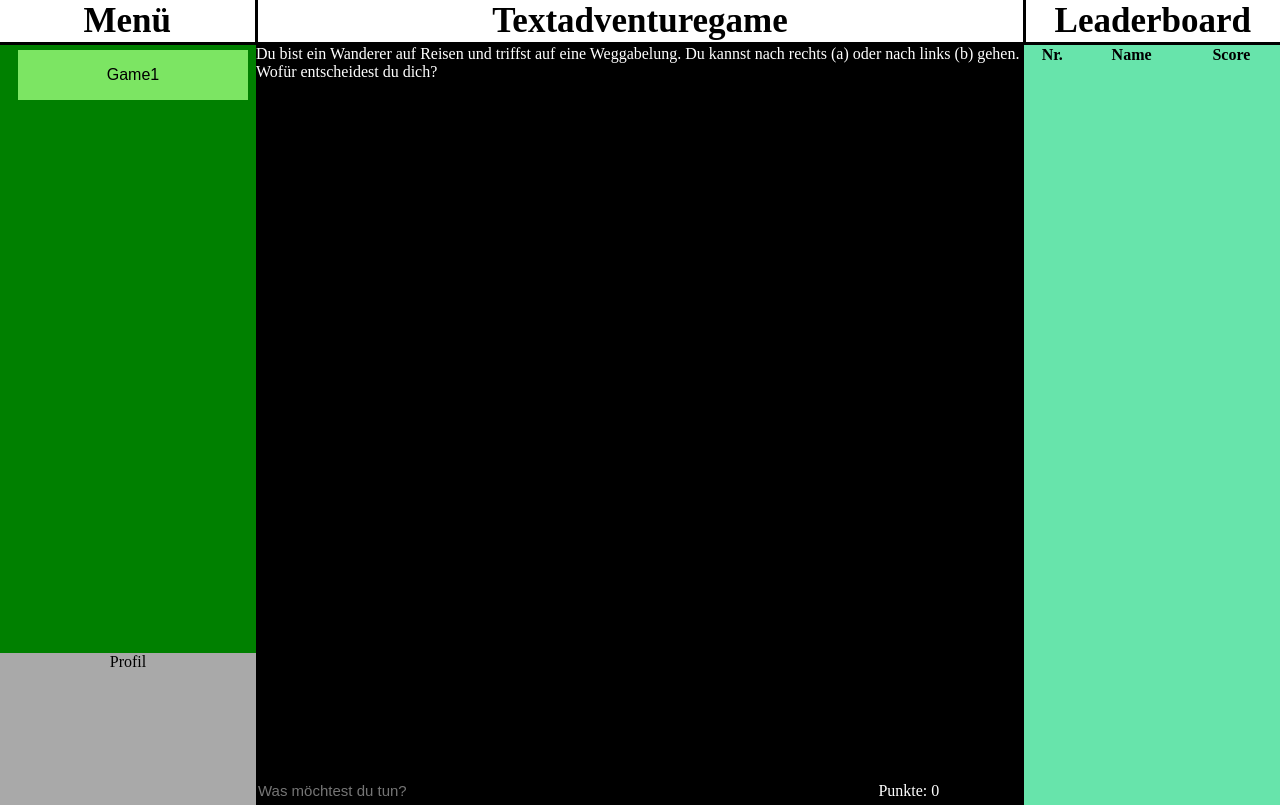
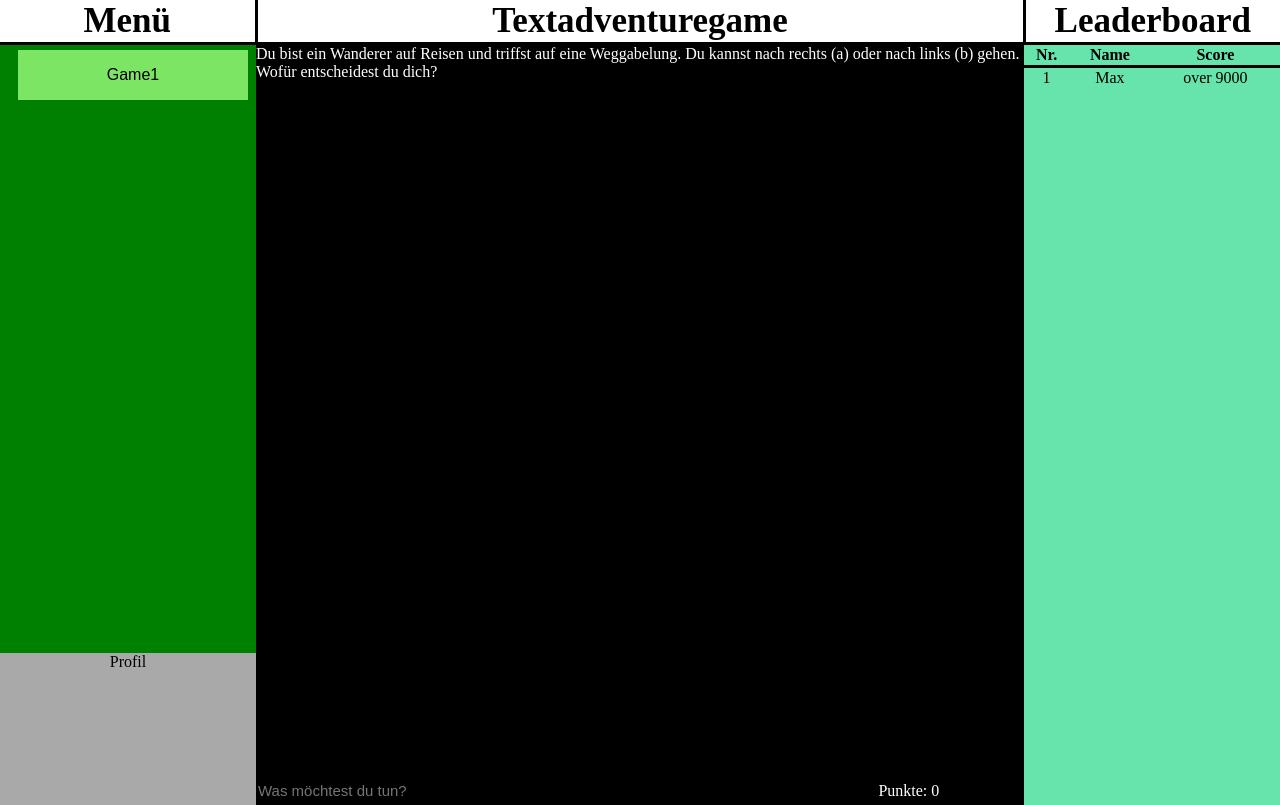
Before and after one commit to Zafkiel1312/TextAdventure, a website: page src/SpielGUI.html in a window 1280 px wide. Drawn offline with nearby package versions, Linux system fonts and the light colour scheme.

Commit message:
ToDo Tabelle einfügen Leaderboard -> erledigt

```diff
--- a/src/CSS/stylesheet.css
+++ b/src/CSS/stylesheet.css
@@ -100,7 +100,9 @@ h1{
     border-collapse: collapse;
 }
 #scroreboardtop {
-
+    border-style: none none solid none;
+    border-collapse: collapse;
+    border-color: black;
 }
 
 .dropbtn {
--- a/src/SpielGUI.html
+++ b/src/SpielGUI.html
@@ -1,9 +1,8 @@
 <!-- ToDo Textfeldersatzt finden -->
 <!-- ToDo An richtige Stelle springen, GameLanguage Zeile 53 danach -->
-<!-- ToDo Tabelle einfügen Leaderboard -->
+<!--  -->
 <!-- ToDo Linien einfügen bei den Divs -->
 <!-- ToDo Gucken ob man die Scrollbar verbannnen kann -->
-<!-- ToDo Einfügen der Label ändern -->
 
 <!DOCTYPE html>
 <html lang="en">
@@ -69,10 +68,9 @@
             <th>Score</th>
         </tr>
         <tr>
-
-        </tr>
-        <tr>
-
+            <td>1</td>
+            <td>Max</td>
+            <td>over 9000</td>
         </tr>
     </table>
 </div>
```
